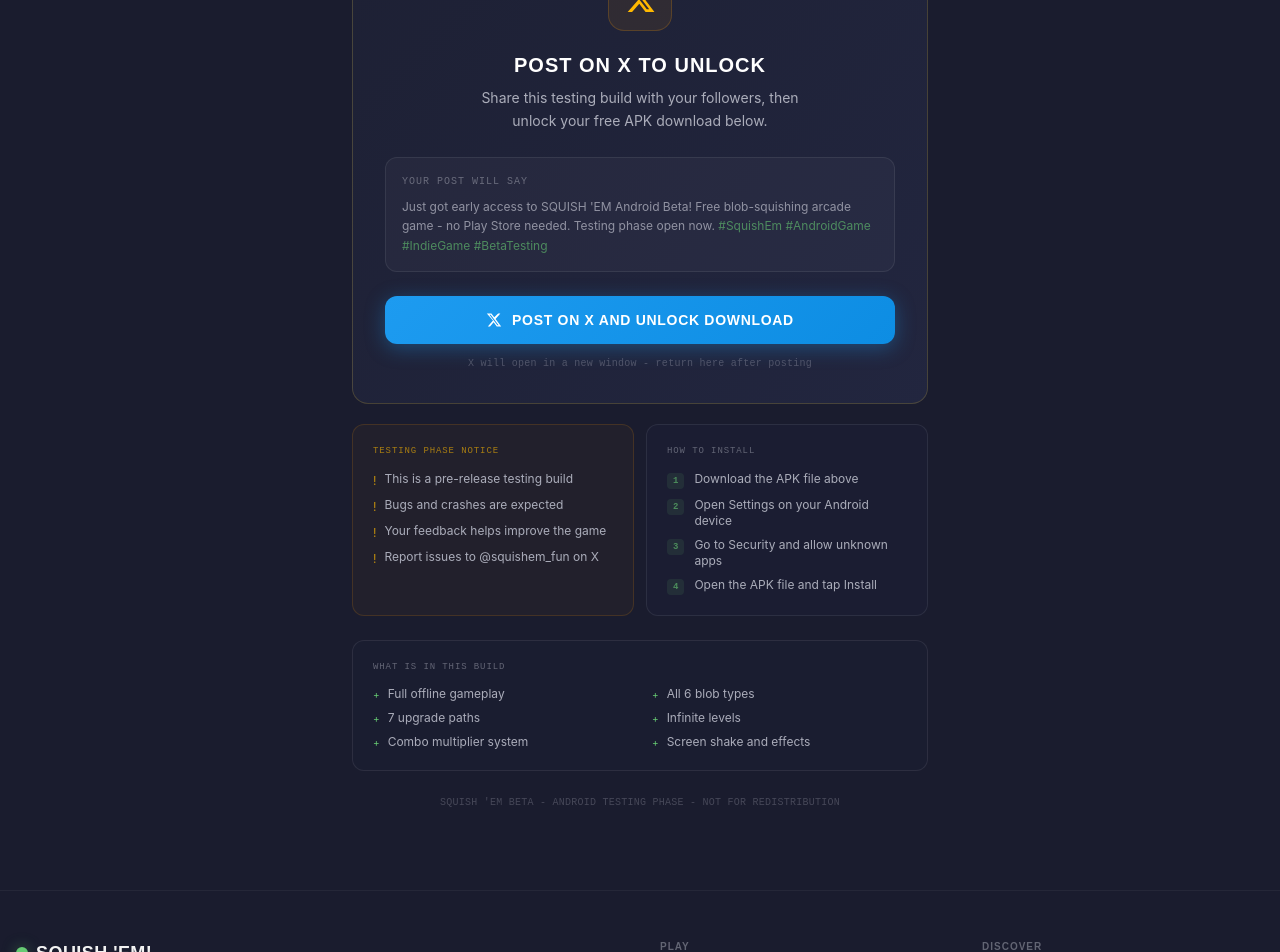
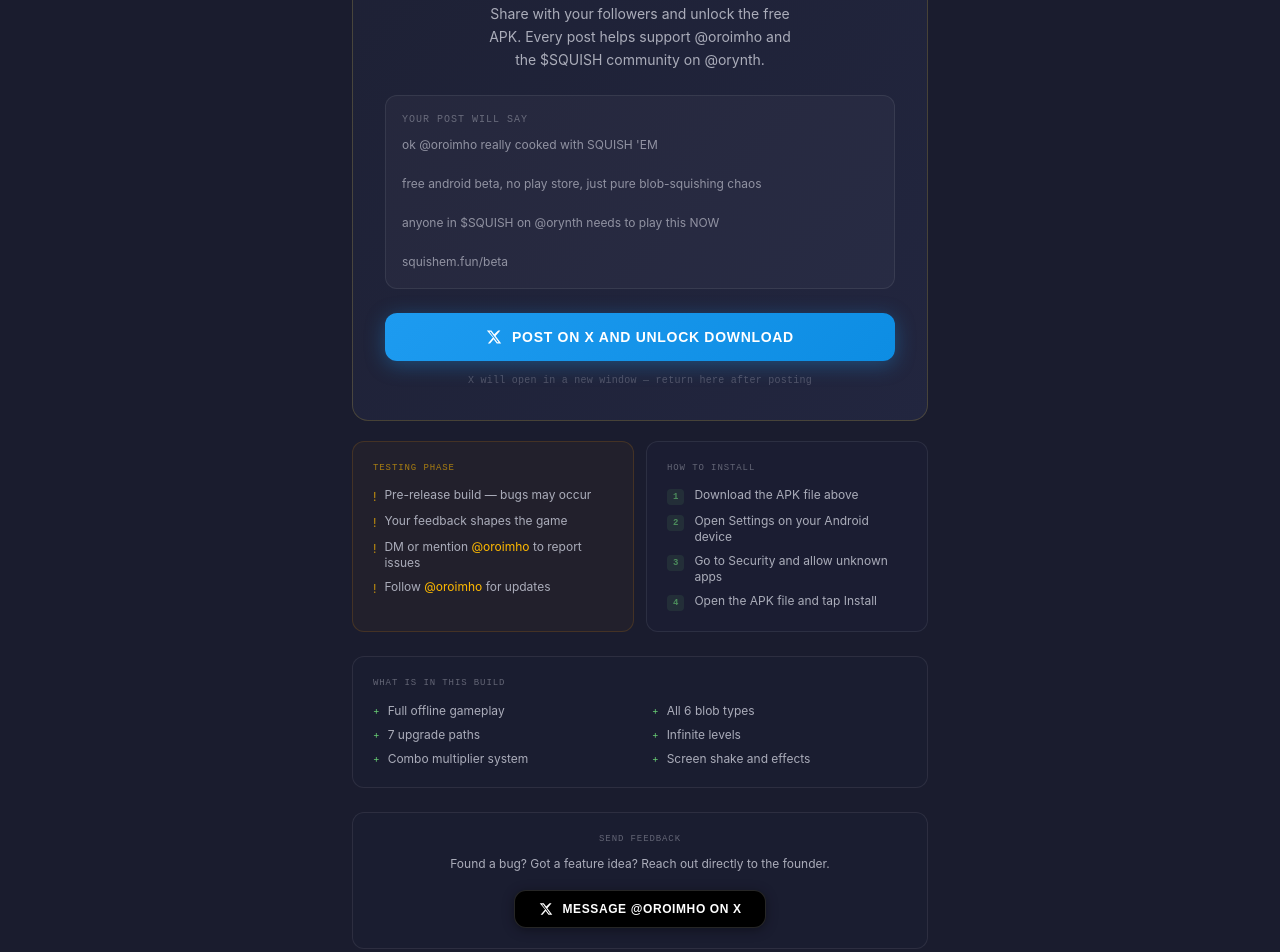
Before and after one commit to yusufsafary/squish-em, a React (Vite) app: page /beta in a window 1280 px wide. Shown: the part 540-1492 px from the top of the page. Built offline with nearby package versions, Linux system fonts and the light colour scheme.

Commit message:
fix(beta): clean banner, personal tweets @oroimho/@orynth/$SQUISH, feedback CTA

```diff
--- a/src/pages/beta.tsx
+++ b/src/pages/beta.tsx
@@ -1,17 +1,16 @@
 import { motion, AnimatePresence } from "framer-motion";
-import { useState, useEffect } from "react";
+import { useState, useEffect, useMemo } from "react";
 
 const APK_URL =
   "https://github.com/yusufsafary/squish-em/releases/download/beta-latest/squish-em-beta.apk";
 
-const TWEET_COPY =
-  "Just got early access to SQUISH 'EM Android Beta! \ud83d\udfe5\ud83d\udc51\n\n" +
-  "Free blob-squishing arcade game - no Play Store needed. Testing phase open now.\n\n" +
-  "Get the APK: https://squishem.fun/beta\n\n" +
-  "#SquishEm #AndroidGame #IndieGame #BetaTesting";
-
-const TWEET_URL =
-  "https://twitter.com/intent/tweet?text=" + encodeURIComponent(TWEET_COPY);
+const TWEET_TEMPLATES = [
+  `just found SQUISH 'EM and i can't stop squishing blobs 🟥\n\n@oroimho built this whole thing solo and it goes hard\n\n$SQUISH on @orynth let's gooo 🐛\n\nsquishem.fun/beta`,
+  `ok @oroimho really cooked with SQUISH 'EM\n\nfree android beta, no play store, just pure blob-squishing chaos\n\nanyone in $SQUISH on @orynth needs to play this NOW\n\nsquishem.fun/beta`,
+  `SQUISH 'EM android beta is actually addictive??\n\ncute blobs falling from the sky and you gotta squish em all\n\nbig respect to @oroimho for building this solo 👑\n\n$SQUISH on @orynth is the move\n\nsquishem.fun/beta`,
+  `testing SQUISH 'EM android beta and having way too much fun with this\n\nshoutout @oroimho for the solo build, genuinely impressive\n\nif you're in $SQUISH on @orynth — this one's for you 💚\n\nsquishem.fun/beta`,
+  `can't believe @oroimho made this from scratch with zero frameworks\n\nSQUISH 'EM android beta is live and it slaps\n\n$SQUISH on @orynth support the builder 🙏\n\nget the apk: squishem.fun/beta`,
+];
 
 const STORAGE_KEY = "squish_beta_tweeted";
 const NS = "squishem.fun";
@@ -63,6 +62,14 @@
   const [tweetCount, setTweetCount] = useState<number | null>(null);
   const [dlCount, setDlCount] = useState<number | null>(null);
 
+  // Pick a random personal tweet template once per session
+  const tweetCopy = useMemo(
+    () => TWEET_TEMPLATES[Math.floor(Math.random() * TWEET_TEMPLATES.length)],
+    []
+  );
+  const tweetUrl =
+    "https://twitter.com/intent/tweet?text=" + encodeURIComponent(tweetCopy);
+
   useEffect(() => {
     if (localStorage.getItem(STORAGE_KEY) === "1") setTweeted(true);
     getCount("beta-tweets").then(setTweetCount);
@@ -70,7 +77,7 @@
   }, []);
 
   const handleTweet = () => {
-    window.open(TWEET_URL, "_blank", "width=560,height=420,noopener,noreferrer");
+    window.open(tweetUrl, "_blank", "width=560,height=420,noopener,noreferrer");
     setTimeout(() => {
       setTweeted(true);
       localStorage.setItem(STORAGE_KEY, "1");
@@ -111,7 +118,7 @@
       </div>
 
       <div className="relative z-10 w-full max-w-xl mx-auto">
-        {/* Testing phase banner */}
+        {/* Testing phase banner — clean, no "early access only" */}
         <motion.div
           initial={{ opacity: 0, y: -12 }}
           animate={{ opacity: 1, y: 0 }}
@@ -120,7 +127,7 @@
         >
           <div className="flex items-center gap-2 border border-amber-500/30 bg-amber-500/8 text-amber-300 px-4 py-2 rounded-full font-mono text-[11px] tracking-widest">
             <PulseDot />
-            ANDROID TESTING PHASE - EARLY ACCESS ONLY
+            ANDROID TESTING PHASE
           </div>
         </motion.div>
 
@@ -143,12 +150,8 @@
               'EM
             </span>
           </h1>
-          <p className="font-display font-bold text-muted-foreground text-sm tracking-widest mb-4">
+          <p className="font-display font-bold text-muted-foreground text-sm tracking-widest">
             BETA APK FOR ANDROID
-          </p>
-          <p className="text-muted-foreground text-sm max-w-sm mx-auto leading-relaxed">
-            This is an early testing build. Install directly on your Android device
-            and help us find bugs before the official launch.
           </p>
         </motion.div>
 
@@ -219,23 +222,17 @@
                   POST ON X TO UNLOCK
                 </h2>
                 <p className="text-muted-foreground text-sm mb-6 max-w-xs mx-auto leading-relaxed">
-                  Share this testing build with your followers, then unlock your
-                  free APK download below.
+                  Share with your followers and unlock the free APK. Every post
+                  helps support @oroimho and the $SQUISH community on @orynth.
                 </p>
 
-                {/* Tweet preview */}
+                {/* Tweet preview — shows the personal copy */}
                 <div className="border border-white/8 rounded-xl bg-white/3 p-4 mb-6 text-left">
                   <p className="font-mono text-[10px] text-muted-foreground/50 tracking-widest mb-2">
                     YOUR POST WILL SAY
                   </p>
-                  <p className="text-xs text-muted-foreground/80 leading-relaxed">
-                    Just got early access to SQUISH &apos;EM Android Beta! Free
-                    blob-squishing arcade game - no Play Store needed. Testing phase
-                    open now.
-                    <span className="text-primary/60">
-                      {" "}
-                      #SquishEm #AndroidGame #IndieGame #BetaTesting
-                    </span>
+                  <p className="text-xs text-muted-foreground/80 leading-relaxed whitespace-pre-line">
+                    {tweetCopy}
                   </p>
                 </div>
 
@@ -253,7 +250,7 @@
                 </button>
 
                 <p className="mt-3 font-mono text-[10px] text-muted-foreground/35 tracking-wide">
-                  X will open in a new window - return here after posting
+                  X will open in a new window — return here after posting
                 </p>
 
                 {tweetCount !== null && tweetCount > 0 && (
@@ -302,7 +299,7 @@
                   DOWNLOAD UNLOCKED
                 </h2>
                 <p className="text-muted-foreground text-sm mb-6 max-w-xs mx-auto">
-                  Thanks for spreading the word. Your APK is ready.
+                  Thanks for supporting $SQUISH. Your APK is ready.
                 </p>
 
                 <motion.button
@@ -346,13 +343,13 @@
                           d="M3 16.5v2.25A2.25 2.25 0 005.25 21h13.5A2.25 2.25 0 0021 18.75V16.5M16.5 12L12 16.5m0 0L7.5 12m4.5 4.5V3"
                         />
                       </svg>
-                      DOWNLOAD APK - squish-em-beta.apk
+                      DOWNLOAD APK — squish-em-beta.apk
                     </>
                   )}
                 </motion.button>
 
                 <p className="mt-3 font-mono text-[10px] text-muted-foreground/35 tracking-wide">
-                  ~4.5 MB - Android 8.0 and above
+                  ~4.5 MB · Android 8.0 and above
                 </p>
               </motion.div>
             )}
@@ -366,21 +363,43 @@
           transition={{ delay: 0.4, duration: 0.5, ease: [0.22, 1, 0.36, 1] }}
           className="grid grid-cols-1 md:grid-cols-2 gap-3 mb-6"
         >
-          {/* Testing phase notice */}
+          {/* Feedback & testing notice */}
           <div className="border border-amber-500/15 rounded-xl bg-amber-500/4 p-5">
             <p className="font-mono text-[9px] text-amber-400/60 tracking-widest mb-3">
-              TESTING PHASE NOTICE
+              TESTING PHASE
             </p>
             <ul className="space-y-2">
               {[
-                "This is a pre-release testing build",
-                "Bugs and crashes are expected",
-                "Your feedback helps improve the game",
-                "Report issues to @squishem_fun on X",
+                "Pre-release build — bugs may occur",
+                "Your feedback shapes the game",
+                <>
+                  DM or mention{" "}
+                  <a
+                    href="https://x.com/oroimho"
+                    target="_blank"
+                    rel="noopener noreferrer"
+                    className="text-amber-400 hover:text-amber-300 transition-colors"
+                  >
+                    @oroimho
+                  </a>{" "}
+                  to report issues
+                </>,
+                <>
+                  Follow{" "}
+                  <a
+                    href="https://x.com/oroimho"
+                    target="_blank"
+                    rel="noopener noreferrer"
+                    className="text-amber-400 hover:text-amber-300 transition-colors"
+                  >
+                    @oroimho
+                  </a>{" "}
+                  for updates
+                </>,
               ].map((item, i) => (
                 <li key={i} className="flex items-start gap-2 text-xs text-muted-foreground">
                   <span className="text-amber-400/70 mt-0.5 flex-shrink-0">!</span>
-                  {item}
+                  <span>{item}</span>
                 </li>
               ))}
             </ul>
@@ -436,13 +455,42 @@
           </div>
         </motion.div>
 
+        {/* Feedback CTA */}
+        <motion.div
+          initial={{ opacity: 0, y: 10 }}
+          animate={{ opacity: 1, y: 0 }}
+          transition={{ delay: 0.6, duration: 0.45, ease: [0.22, 1, 0.36, 1] }}
+          className="border border-white/8 rounded-xl bg-card/20 p-5 mb-6 text-center"
+        >
+          <p className="font-mono text-[9px] text-muted-foreground/50 tracking-widest mb-2">
+            SEND FEEDBACK
+          </p>
+          <p className="text-xs text-muted-foreground leading-relaxed mb-4">
+            Found a bug? Got a feature idea? Reach out directly to the founder.
+          </p>
+          <a
+            href="https://x.com/oroimho"
+            target="_blank"
+            rel="noopener noreferrer"
+            className="inline-flex items-center gap-2.5 text-white px-6 py-2.5 rounded-xl font-display font-bold text-xs tracking-wider transition-all duration-200 hover:scale-105 active:scale-95"
+            style={{
+              background: "#000",
+              border: "1px solid rgba(255,255,255,0.15)",
+              boxShadow: "0 2px 12px rgba(0,0,0,0.4)",
+            }}
+          >
+            <XLogo className="w-3.5 h-3.5" />
+            MESSAGE @oroimho ON X
+          </a>
+        </motion.div>
+
         <motion.p
           initial={{ opacity: 0 }}
           animate={{ opacity: 1 }}
           transition={{ delay: 0.65 }}
           className="text-center font-mono text-[10px] text-muted-foreground/30 tracking-wide"
         >
-          SQUISH 'EM BETA - ANDROID TESTING PHASE - NOT FOR REDISTRIBUTION
+          SQUISH 'EM BETA · ANDROID TESTING PHASE · NOT FOR REDISTRIBUTION
         </motion.p>
       </div>
     </main>
```
